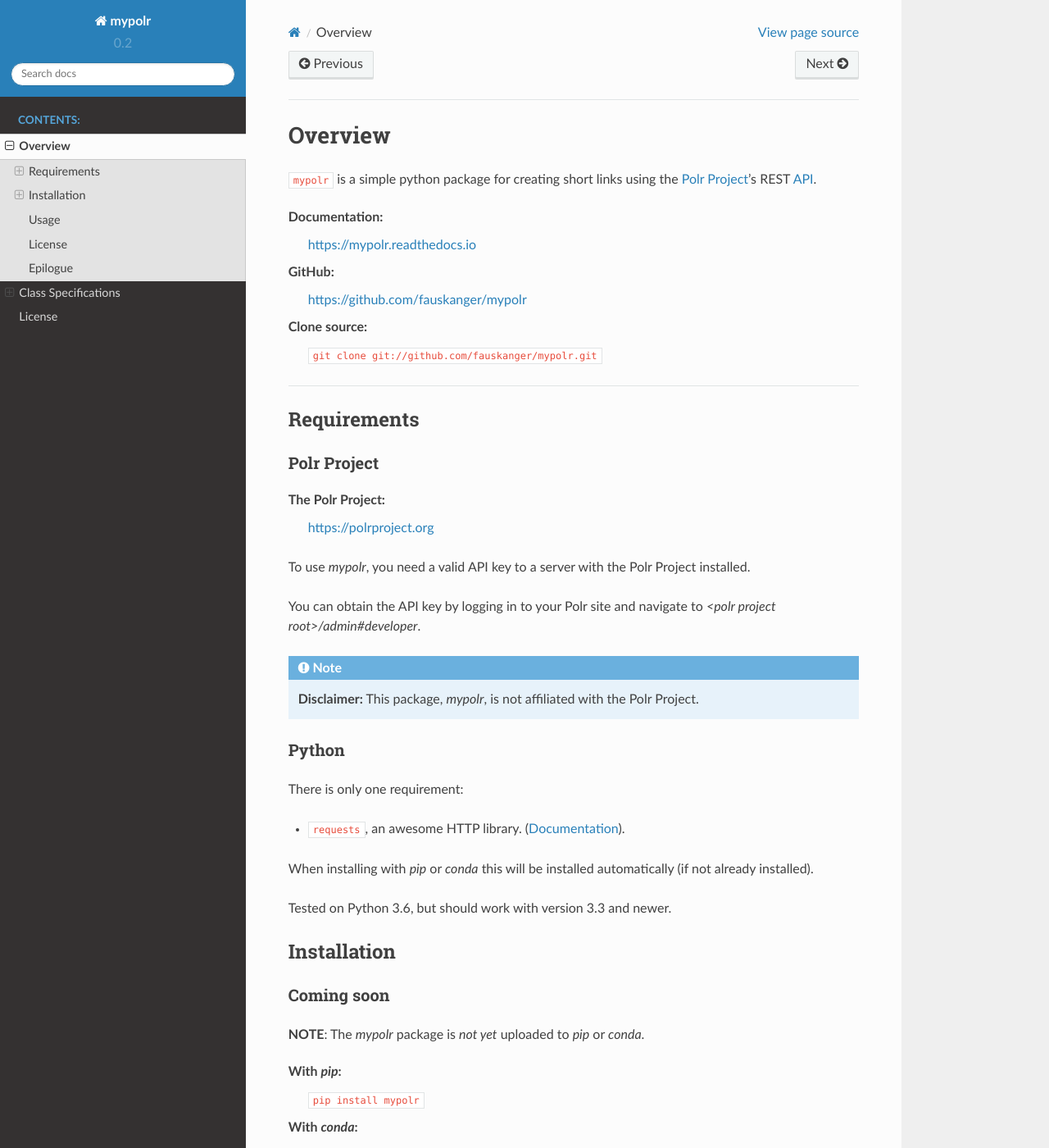
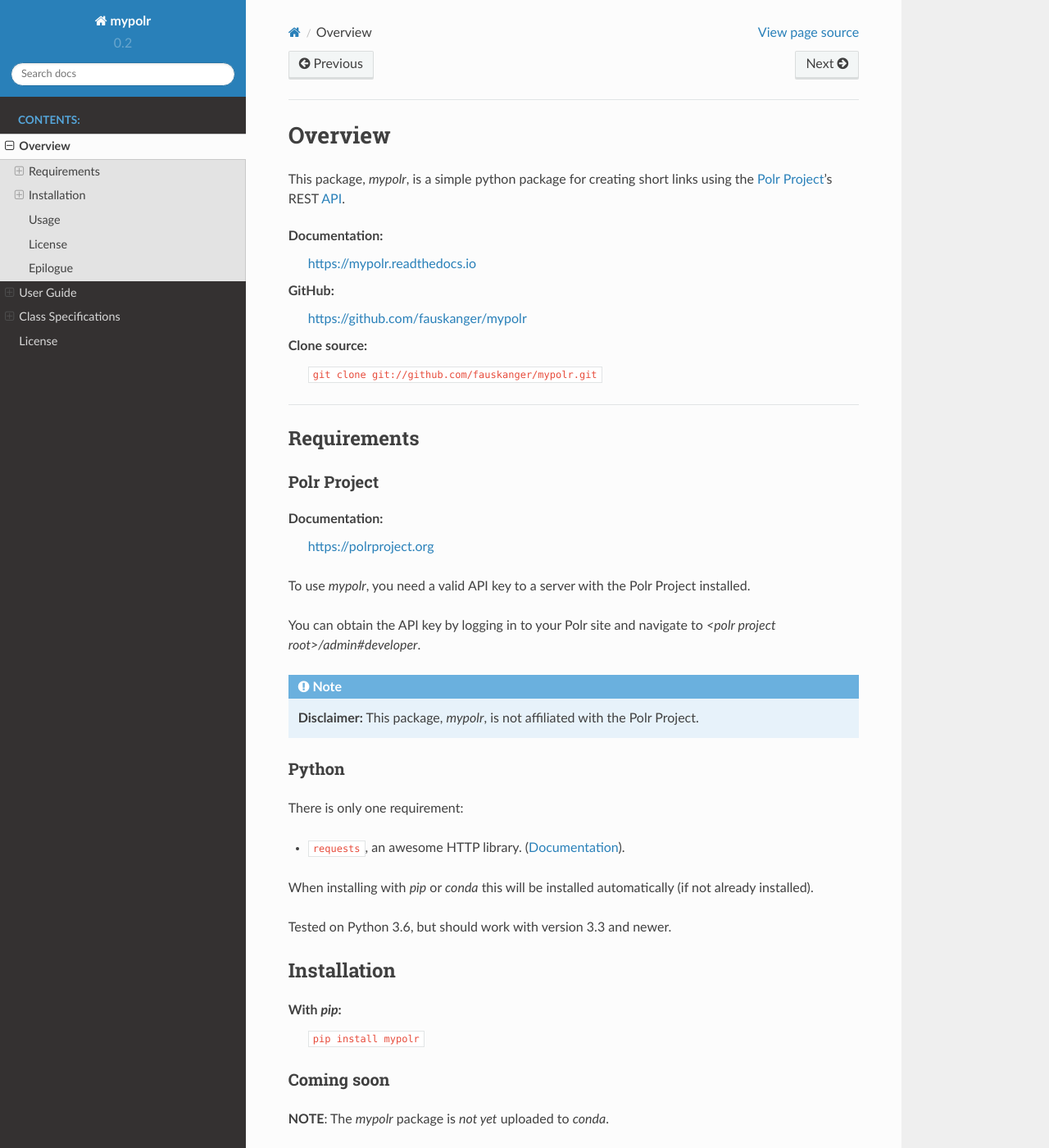
Before and after one commit to fauskanger/mypolr, a Sphinx documentation site: the page built from docs/overview.rst, in a window 1280 px wide and 1400 px high. Shown: the whole window at 82% size. Built offline with Sphinx 7.4.7 and the Read the Docs theme 2.0.0, drawn with Linux system fonts in a browser that asks for light colours.

```diff
--- a/README.rst
+++ b/README.rst
@@ -2,7 +2,7 @@
 Overview
 ********
 
-``mypolr`` is a simple python package for creating short links using the
+This package, `mypolr`, is a simple python package for creating short links using the
 `Polr Project <https://polrproject.org>`_'s REST
 `API <https://docs.polrproject.org/en/latest/developer-guide/api/>`_.
 
@@ -23,7 +23,7 @@ Requirements
 Polr Project
 ------------
 
-The Polr Project:
+Documentation:
     https://polrproject.org
 
 To use `mypolr`, you need a valid API key to a server with the Polr Project installed.
@@ -47,13 +47,13 @@ Tested on Python 3.6, but should work with version 3.3 and newer.
 Installation
 ============
 
+With `pip`:
+    ``pip install mypolr``
+
+
 Coming soon
 ------------
-
-**NOTE**: The `mypolr` package is *not yet* uploaded to `pip` or `conda`.
-
-With `pip`:
-    ``pip install mypolr``
+**NOTE**: The `mypolr` package is *not yet* uploaded to `conda`.
 
 With `conda`:
     ``conda install mypolr``
```
Also changed, not shown: docs/index.rst (+10 -6 lines), docs/usage.rst (added, +23 -0 lines).
